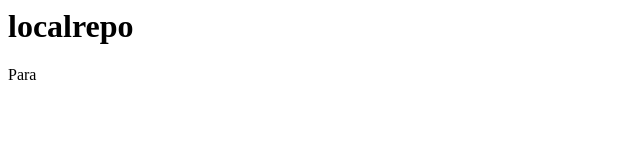
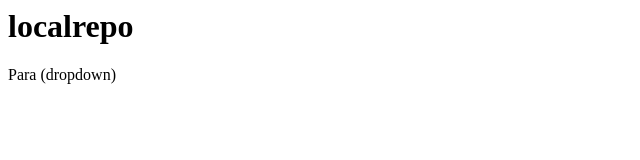
Before and after one commit to vedanttiwari07/localrepo, a plain HTML site: page index.html in a window 1280 px wide. Shown: the full height of the page, 0-640 px from the left. Drawn offline with Linux system fonts and the light colour scheme.

Commit message:
Added dropdown menu

```diff
--- a/index.html
+++ b/index.html
@@ -1,2 +1,2 @@
 <h1>localrepo</h1>
-<p>Para</p>  <!-- This is the feature1-->
+<p>Para (dropdown)</p>  <!-- This is the feature1-->
```
